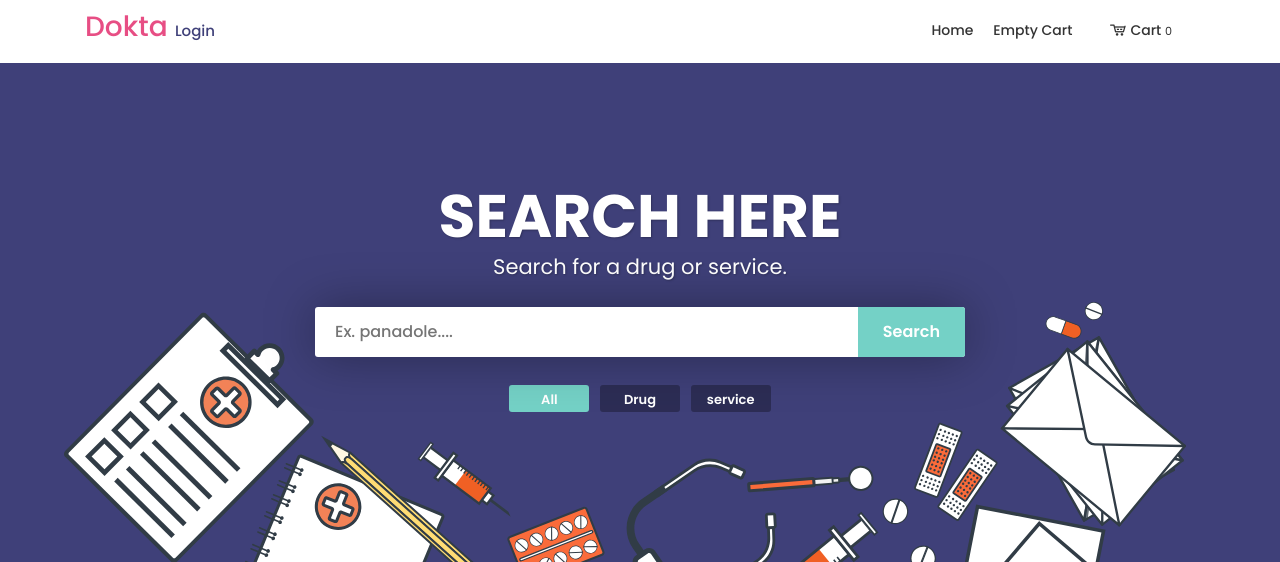
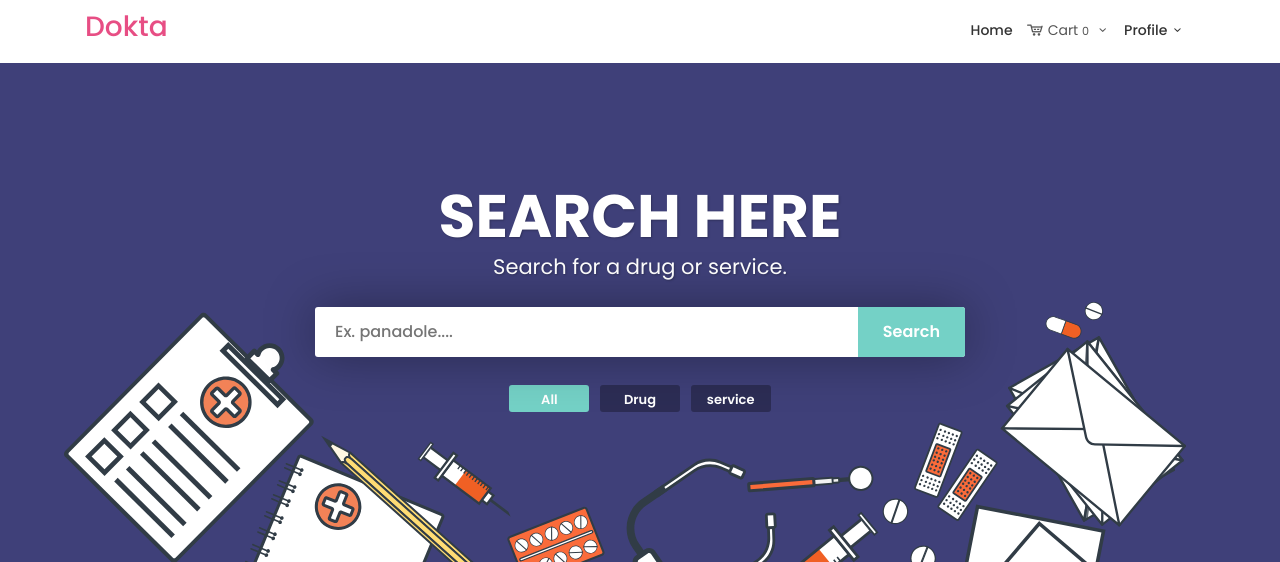
Before and after one commit to edmondsylar/dokta, a PHP site: page / in a window 1280 px wide; the page is wider, and only the part inside the window is pictured. Shown: the top 562 px of that part. Run offline with PHP 8.4, Linux system fonts and the light colour scheme; some libraries are stand-ins or nearby versions.

Commit message:
Fixed header in admin panel, Made general changes in the header

```diff
--- a/admin/includes/head.php
+++ b/admin/includes/head.php
@@ -5,8 +5,8 @@
 	<meta charset="utf-8">
 	<meta http-equiv="X-UA-Compatible" content="IE=edge">
 	<meta name="viewport" content="width=device-width, initial-scale=1, shrink-to-fit=no">
-	<meta name="description" content="Find easily a doctor and book online an appointment">
-	<meta name="author" content="Ansonika">
+	<meta name="description" content="hsvug Dokta App.">
+	<meta name="author" content="edmond Musiitwa">
 	<title>Dokta Admin</title>
 
 	<!-- Favicons-->
--- a/details.php
+++ b/details.php
@@ -102,9 +102,9 @@ $type = $_GET['type'];
           </div>
         </div>
         <aside class="col-xl-4 col-lg-4" id="sidebar">
-          <!-- <div id="map-container-google-1" class="z-depth-1-half map-container" style="height: 500px">
+          <div id="map-container-google-1" class="z-depth-1-half map-container" style="height: 500px">
             <iframe src="https://maps.google.com/maps?q=<?php echo $value['address']; ?>&t=&z=13&ie=UTF8&iwloc=&output=embed" frameborder="0" style="border:0" allowfullscreen></iframe>
-          </div> -->
+          </div>
 
               Locations here
         </aside>
@@ -116,6 +116,7 @@ $type = $_GET['type'];
 <?php include_once "includes/footer.php"; ?>
 <script src="includes/functions.js"></script>
 <script>
+  // alert('loaded!')
     var cart = JSON.parse(sessionStorage.getItem('cart'))
     var cartNum = document.getElementById('cart').innerHTML = cart.length;
 </script>
--- a/includes/header.php
+++ b/includes/header.php
@@ -1,15 +1,9 @@
+<?php include_once "head.php"?>
 <header class="header_sticky">
   <div class="container">
     <div class="row">
       <div class="col-lg-3 col-6">
         <h3><a href="index.php" title="Dokta">Dokta</a>
-          <span>
-          <?php if(!isset($_SESSION['loggedin'])): ?>
-            <a style="font-size: 15px; color: #3F4079;" href="./admin/">Login</a>
-          <?php else: ?>
-            <a style="font-size: 15px; color: #3F4079;" href="./backend/logout.php">logout</a>
-          <?php endif;?>
-          </span>
         </h3>
       </div>
       <nav class="col-lg-9 col-6">
@@ -21,10 +15,28 @@
           <ul>
             <li><a href="index.php">Home</a></li>
 
-            <li><a href="empty.php">Empty Cart</a></li>
-            <li><a href="#0" onClick="maintain_cart_state()">
-                <div title="Code: 0xede5" class="the-icons col-md-3 col-sm-3"><i class="icon-cart"></i> <span class="i-name">Cart <small id="cart">0</small></span><span class="i-code"></span></div>
-              </a></li>
+            <li class="submenu">
+                <i class="icon-cart"></i> <span class="i-name">Cart <small id="cart">0</small></span><span class="i-code"></span>
+                  <i class="icon-down-open-mini">
+                </i>
+
+              <ul>
+                <li><a href="#0" onClick="maintain_cart_state()">View Cart</a></li>
+                <li><a href="empty.php">Empty Cart</a></li>
+              </ul>
+            </li>
+
+            <li class="submenu">
+              <a href="#0" class="show-submenu">Profile<i class="icon-down-open-mini"></i></a>
+              <ul>
+                <li><a href="../admin/home.php">User Profile</a></li>
+                 <?php if(!isset($_SESSION['loggedin'])): ?>
+                 <li><a  href="./admin/">Login</a></li>
+                <?php else: ?>
+                <li><a  href="./backend/logout.php">logout</a></li>
+                <?php endif;?>
+              </ul>
+            </li>
           </ul>
         </div>
         <!-- /main-menu -->
--- a/index.php
+++ b/index.php
@@ -1,5 +1,6 @@
-<?php include_once "includes/head.php";
-      include_once "includes/header.php";
+<?php
+  include_once "includes/header.php";
+  include_once "includes/head.php";
  ?>
 
  <div class="hero_home version_1">
@@ -32,5 +33,8 @@
      </form>
    </div>
  </div>
-
+<script>
+    var cart = JSON.parse(sessionStorage.getItem('cart'))
+    var cartNum = document.getElementById('cart').innerHTML = cart.length;
+</script>
 <?php include_once "includes/footer.php"; ?>
```
Also changed, not shown: admin/includes/header.php (+7 -6 lines).
